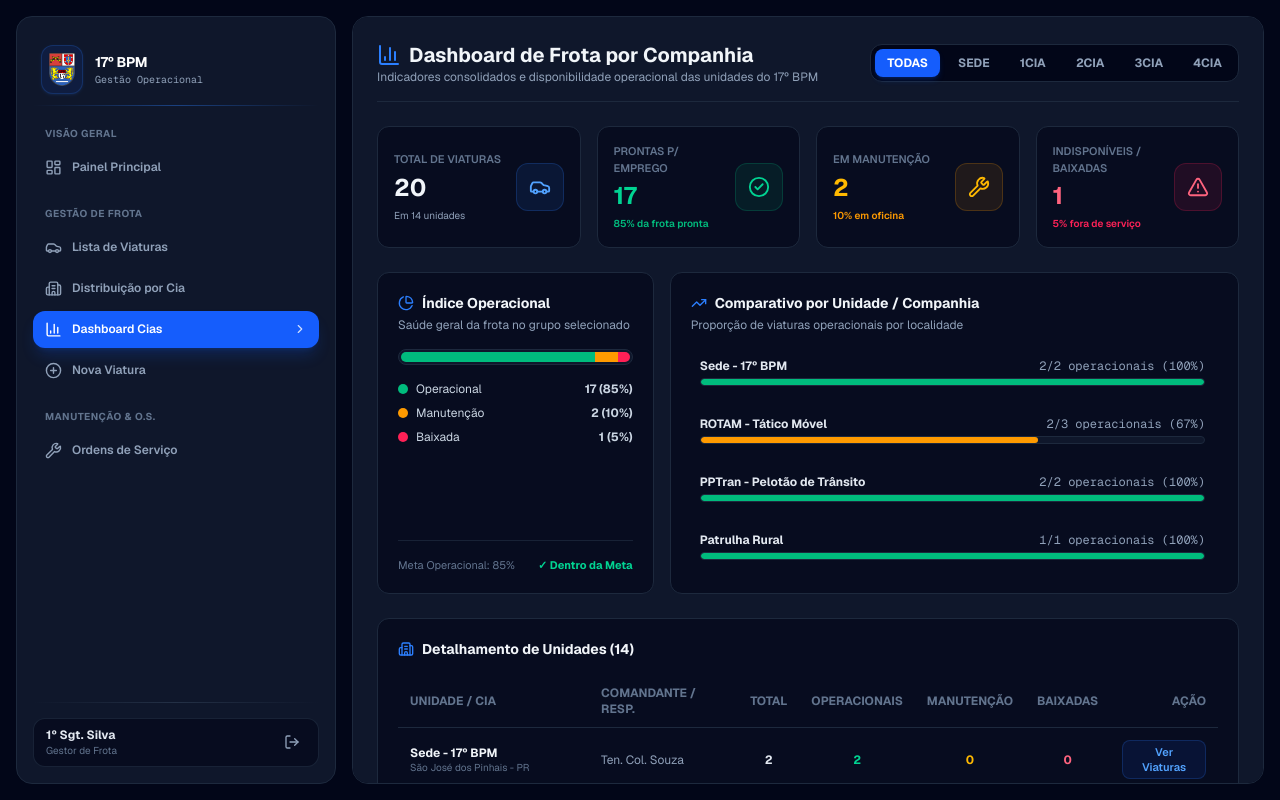
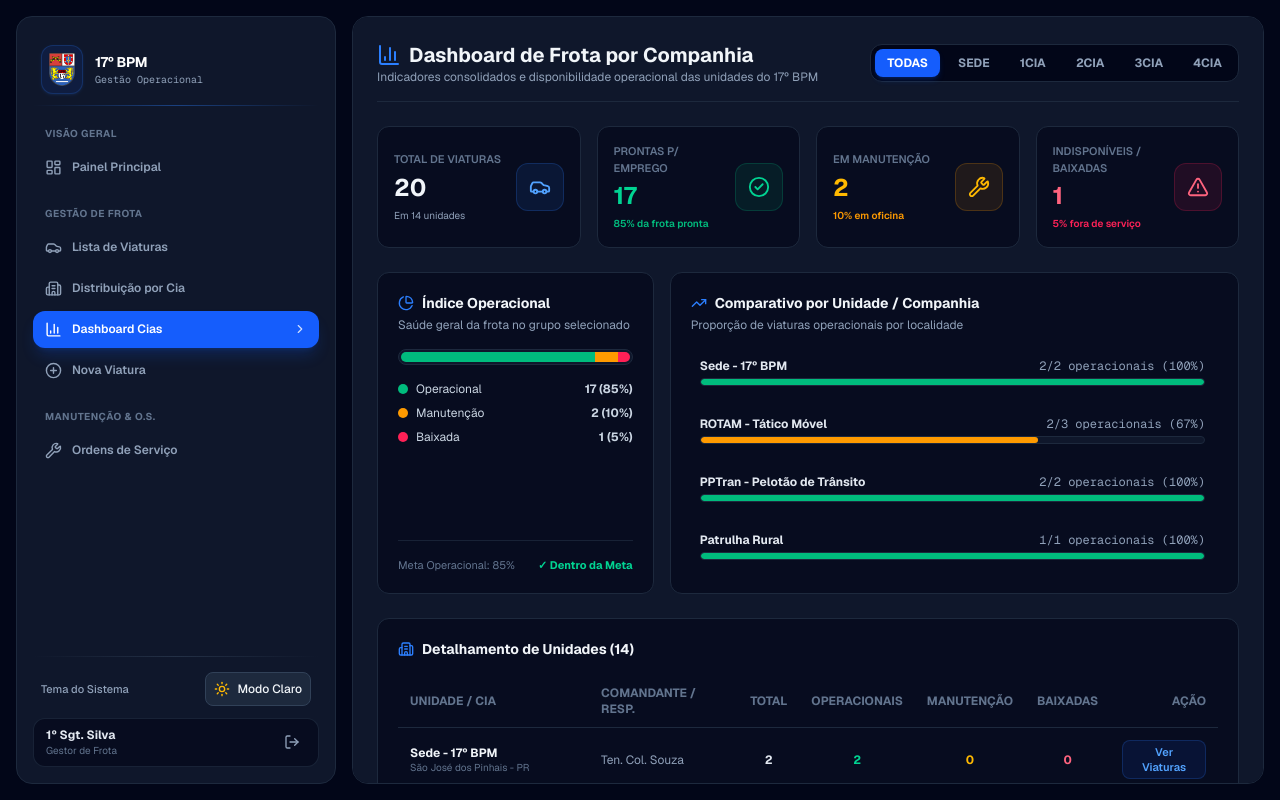
Before and after one commit to hildocosta/sistema-viaturas-17bpm, a Next.js app: page /dashboard/companhias/dashboard in a window 1280 px wide. Built offline with nearby package versions, Linux system fonts and the light colour scheme.

Commit message:
feat: adiciona suporte completo ao modo claro e escuro

```diff
--- a/package.json
+++ b/package.json
@@ -13,6 +13,7 @@
     "jspdf-autotable": "^5.0.8",
     "lucide-react": "^1.26.0",
     "next": "16.2.11",
+    "next-themes": "^0.4.6",
     "react": "19.2.4",
     "react-dom": "19.2.4"
   },
--- a/src/app/globals.css
+++ b/src/app/globals.css
@@ -1,8 +1,17 @@
 @import "tailwindcss";
+
+/* Define a variante dark customizada usando a diretiva atualizada do Tailwind v4 */
+@custom-variant dark (&:where(.dark, .dark *));
 
 :root {
   --background: #ffffff;
-  --foreground: #171717;
+  --foreground: #0f172a;
+}
+
+/* Quando a classe .dark for aplicada no <html> */
+.dark {
+  --background: #090d16;
+  --foreground: #f8fafc;
 }
 
 @theme inline {
@@ -12,17 +21,11 @@
   --font-mono: var(--font-geist-mono);
 }
 
-@media (prefers-color-scheme: dark) {
-  :root {
-    --background: #0a0a0a;
-    --foreground: #ededed;
-  }
-}
-
 body {
   background: var(--background);
   color: var(--foreground);
   font-family: Arial, Helvetica, sans-serif;
+  transition: background-color 0.2s ease, color 0.2s ease;
 }
 
 /* Customização de Scrollbar Dark/Sombria */
@@ -32,17 +35,17 @@ body {
 }
 
 .container-sombrio::-webkit-scrollbar-track {
-  background: rgba(15, 23, 42, 0.6); /* slate-900 translúcido */
+  background: rgba(15, 23, 42, 0.6);
   border-radius: 8px;
 }
 
 .container-sombrio::-webkit-scrollbar-thumb {
-  background: #334155; /* slate-700 */
+  background: #334155;
   border-radius: 8px;
 }
 
 .container-sombrio::-webkit-scrollbar-thumb:hover {
-  background: #3b82f6; /* blue-500 ao passar o mouse */
+  background: #3b82f6;
 }
 
 /* Suporte para Firefox */
--- a/src/app/layout.js
+++ b/src/app/layout.js
@@ -1,5 +1,6 @@
 import { Geist, Geist_Mono } from "next/font/google";
 import "./globals.css";
+import { ThemeProvider } from "@/components/ThemeProvider";
 
 const geistSans = Geist({
   variable: "--font-geist-sans",
@@ -21,8 +22,18 @@ export default function RootLayout({ children }) {
     <html
       lang="pt-BR"
       className={`${geistSans.variable} ${geistMono.variable} h-full antialiased`}
+      suppressHydrationWarning
     >
-      <body className="min-h-full flex flex-col bg-slate-950 text-slate-100">{children}</body>
+      <body className="min-h-full flex flex-col bg-slate-50 text-slate-900 dark:bg-slate-950 dark:text-slate-100 transition-colors duration-200">
+        <ThemeProvider
+          attribute="class"
+          defaultTheme="dark"
+          enableSystem
+          disableTransitionOnChange
+        >
+          {children}
+        </ThemeProvider>
+      </body>
     </html>
   );
 }
--- a/src/components/Sidebar/page.js
+++ b/src/components/Sidebar/page.js
@@ -14,6 +14,8 @@ import {
   LogOut,
   ChevronRight
 } from "lucide-react";
+
+import ThemeToggle from "@/components/ThemeToggle";
 
 export default function Sidebar() {
   const pathname = usePathname();
@@ -79,7 +81,7 @@ export default function Sidebar() {
   ];
 
   return (
-    <aside className="w-full h-full bg-slate-900 border border-slate-800 rounded-2xl p-4 flex flex-col justify-between container-sombrio select-none">
+    <aside className="w-full h-full bg-white dark:bg-slate-900 border border-slate-200 dark:border-slate-800 rounded-2xl p-4 flex flex-col justify-between container-sombrio select-none transition-colors">
       <div>
         {/* Cabeçalho / Logo do Sistema */}
         <div className="flex items-center gap-3 px-2 py-3 mb-5 relative">
@@ -93,8 +95,8 @@ export default function Sidebar() {
             />
           </div>
           <div>
-            <h1 className="text-sm font-bold text-white tracking-tight">17º BPM</h1>
-            <p className="text-[10px] text-slate-400 font-mono">Gestão Operacional</p>
+            <h1 className="text-sm font-bold text-slate-900 dark:text-white tracking-tight">17º BPM</h1>
+            <p className="text-[10px] text-slate-500 dark:text-slate-400 font-mono">Gestão Operacional</p>
           </div>
 
           {/* Divisor com Efeito Gradiente Neon */}
@@ -105,7 +107,7 @@ export default function Sidebar() {
         <div className="space-y-5">
           {menuItems.map((grupo, gIdx) => (
             <div key={gIdx}>
-              <p className="px-3 text-[10px] font-bold uppercase tracking-wider text-slate-500 mb-2">
+              <p className="px-3 text-[10px] font-bold uppercase tracking-wider text-slate-400 dark:text-slate-500 mb-2">
                 {grupo.titulo}
               </p>
 
@@ -120,11 +122,11 @@ export default function Sidebar() {
                         className={`flex items-center justify-between px-3 py-2.5 rounded-xl text-xs font-semibold transition-all cursor-pointer ${
                           ativo
                             ? "bg-blue-600 text-white shadow-lg shadow-blue-600/20"
-                            : "text-slate-400 hover:text-slate-200 hover:bg-slate-950/60"
+                            : "text-slate-600 dark:text-slate-400 hover:text-slate-900 dark:hover:text-slate-200 hover:bg-slate-100 dark:hover:bg-slate-950/60"
                         }`}
                       >
                         <div className="flex items-center gap-2.5">
-                          <Icone size={17} className={ativo ? "text-white" : "text-slate-400"} />
+                          <Icone size={17} className={ativo ? "text-white" : "text-slate-500 dark:text-slate-400"} />
                           <span>{item.nome}</span>
                         </div>
 
@@ -139,21 +141,28 @@ export default function Sidebar() {
         </div>
       </div>
 
-      {/* Rodapé da Sidebar - Usuário & Sair */}
-      <div className="relative pt-4">
+      {/* Rodapé da Sidebar - Alternador de Tema, Usuário & Sair */}
+      <div className="relative pt-4 space-y-3">
         {/* Divisor Superior do Rodapé com Efeito Gradiente */}
-        <div className="absolute top-0 left-0 right-0 h-px bg-linear-to-r from-transparent via-slate-700/60 to-transparent mb-3" />
+        <div className="absolute top-0 left-0 right-0 h-px bg-linear-to-r from-transparent via-slate-300 dark:via-slate-700/60 to-transparent" />
 
-        <div className="flex items-center justify-between px-3 py-2 bg-slate-950/60 border border-slate-800/80 rounded-xl">
+        {/* Botão de Alternância de Tema Dark / Light */}
+        <div className="flex items-center justify-between px-2">
+          <span className="text-[11px] font-medium text-slate-500 dark:text-slate-400">Tema do Sistema</span>
+          <ThemeToggle />
+        </div>
+
+        {/* Card do Usuário */}
+        <div className="flex items-center justify-between px-3 py-2 bg-slate-100 dark:bg-slate-950/60 border border-slate-200 dark:border-slate-800/80 rounded-xl">
           <div className="min-w-0">
-            <p className="text-xs font-bold text-slate-200 truncate">1º Sgt. Silva</p>
-            <p className="text-[10px] text-slate-500 truncate">Gestor de Frota</p>
+            <p className="text-xs font-bold text-slate-800 dark:text-slate-200 truncate">1º Sgt. Silva</p>
+            <p className="text-[10px] text-slate-500 dark:text-slate-500 truncate">Gestor de Frota</p>
           </div>
 
           <Link href="/">
             <button
               title="Sair do Sistema"
-              className="p-1.5 hover:bg-rose-500/10 text-slate-400 hover:text-rose-400 rounded-lg transition-colors cursor-pointer"
+              className="p-1.5 hover:bg-rose-500/10 text-slate-400 hover:text-rose-500 rounded-lg transition-colors cursor-pointer"
             >
               <LogOut size={16} />
             </button>
--- /dev/null
+++ b/src/components/ThemeProvider.js
@@ -0,0 +1,8 @@
+"use client";
+
+import * as React from "react";
+import { ThemeProvider as NextThemesProvider } from "next-themes";
+
+export function ThemeProvider({ children, ...props }) {
+  return <NextThemesProvider {...props}>{children}</NextThemesProvider>;
+}
--- /dev/null
+++ b/src/components/ThemeToggle.js
@@ -0,0 +1,47 @@
+"use client";
+
+import { useTheme } from "next-themes";
+import { useSyncExternalStore } from "react";
+import { Sun, Moon } from "lucide-react";
+
+// Função para verificar se o componente está montado no navegador (client-side)
+const emptySubscribe = () => () => {};
+function useIsMounted() {
+  return useSyncExternalStore(
+    emptySubscribe,
+    () => true,  // No cliente
+    () => false  // No servidor (SSR)
+  );
+}
+
+export default function ThemeToggle() {
+  const { theme, setTheme } = useTheme();
+  const isMounted = useIsMounted();
+
+  // Enquanto estiver renderizando no servidor, exibe um esqueleto/espaçador
+  if (!isMounted) {
+    return <div className="w-9 h-9" />;
+  }
+
+  const isDark = theme === "dark";
+
+  return (
+    <button
+      onClick={() => setTheme(isDark ? "light" : "dark")}
+      className="p-2 rounded-lg bg-slate-200 dark:bg-slate-800 text-slate-800 dark:text-slate-100 hover:bg-slate-300 dark:hover:bg-slate-700 transition-colors border border-slate-300 dark:border-slate-700 flex items-center justify-center gap-2 text-xs font-medium cursor-pointer"
+      title={isDark ? "Alternar para Modo Claro" : "Alternar para Modo Escuro"}
+    >
+      {isDark ? (
+        <>
+          <Sun size={16} className="text-amber-400" />
+          <span className="hidden md:inline">Modo Claro</span>
+        </>
+      ) : (
+        <>
+          <Moon size={16} className="text-slate-700" />
+          <span className="hidden md:inline">Modo Escuro</span>
+        </>
+      )}
+    </button>
+  );
+}
--- a/src/components/sidebar/page.js
+++ b/src/components/sidebar/page.js
@@ -14,6 +14,8 @@ import {
   LogOut,
   ChevronRight
 } from "lucide-react";
+
+import ThemeToggle from "@/components/ThemeToggle";
 
 export default function Sidebar() {
   const pathname = usePathname();
@@ -79,7 +81,7 @@ export default function Sidebar() {
   ];
 
   return (
-    <aside className="w-full h-full bg-slate-900 border border-slate-800 rounded-2xl p-4 flex flex-col justify-between container-sombrio select-none">
+    <aside className="w-full h-full bg-white dark:bg-slate-900 border border-slate-200 dark:border-slate-800 rounded-2xl p-4 flex flex-col justify-between container-sombrio select-none transition-colors">
       <div>
         {/* Cabeçalho / Logo do Sistema */}
         <div className="flex items-center gap-3 px-2 py-3 mb-5 relative">
@@ -93,8 +95,8 @@ export default function Sidebar() {
             />
           </div>
           <div>
-            <h1 className="text-sm font-bold text-white tracking-tight">17º BPM</h1>
-            <p className="text-[10px] text-slate-400 font-mono">Gestão Operacional</p>
+            <h1 className="text-sm font-bold text-slate-900 dark:text-white tracking-tight">17º BPM</h1>
+            <p className="text-[10px] text-slate-500 dark:text-slate-400 font-mono">Gestão Operacional</p>
           </div>
 
           {/* Divisor com Efeito Gradiente Neon */}
@@ -105,7 +107,7 @@ export default function Sidebar() {
         <div className="space-y-5">
           {menuItems.map((grupo, gIdx) => (
             <div key={gIdx}>
-              <p className="px-3 text-[10px] font-bold uppercase tracking-wider text-slate-500 mb-2">
+              <p className="px-3 text-[10px] font-bold uppercase tracking-wider text-slate-400 dark:text-slate-500 mb-2">
                 {grupo.titulo}
               </p>
 
@@ -120,11 +122,11 @@ export default function Sidebar() {
                         className={`flex items-center justify-between px-3 py-2.5 rounded-xl text-xs font-semibold transition-all cursor-pointer ${
                           ativo
                             ? "bg-blue-600 text-white shadow-lg shadow-blue-600/20"
-                            : "text-slate-400 hover:text-slate-200 hover:bg-slate-950/60"
+                            : "text-slate-600 dark:text-slate-400 hover:text-slate-900 dark:hover:text-slate-200 hover:bg-slate-100 dark:hover:bg-slate-950/60"
                         }`}
                       >
                         <div className="flex items-center gap-2.5">
-                          <Icone size={17} className={ativo ? "text-white" : "text-slate-400"} />
+                          <Icone size={17} className={ativo ? "text-white" : "text-slate-500 dark:text-slate-400"} />
                           <span>{item.nome}</span>
                         </div>
 
@@ -139,21 +141,28 @@ export default function Sidebar() {
         </div>
       </div>
 
-      {/* Rodapé da Sidebar - Usuário & Sair */}
-      <div className="relative pt-4">
+      {/* Rodapé da Sidebar - Alternador de Tema, Usuário & Sair */}
+      <div className="relative pt-4 space-y-3">
         {/* Divisor Superior do Rodapé com Efeito Gradiente */}
-        <div className="absolute top-0 left-0 right-0 h-px bg-linear-to-r from-transparent via-slate-700/60 to-transparent mb-3" />
+        <div className="absolute top-0 left-0 right-0 h-px bg-linear-to-r from-transparent via-slate-300 dark:via-slate-700/60 to-transparent" />
 
-        <div className="flex items-center justify-between px-3 py-2 bg-slate-950/60 border border-slate-800/80 rounded-xl">
+        {/* Botão de Alternância de Tema Dark / Light */}
+        <div className="flex items-center justify-between px-2">
+          <span className="text-[11px] font-medium text-slate-500 dark:text-slate-400">Tema do Sistema</span>
+          <ThemeToggle />
+        </div>
+
+        {/* Card do Usuário */}
+        <div className="flex items-center justify-between px-3 py-2 bg-slate-100 dark:bg-slate-950/60 border border-slate-200 dark:border-slate-800/80 rounded-xl">
           <div className="min-w-0">
-            <p className="text-xs font-bold text-slate-200 truncate">1º Sgt. Silva</p>
-            <p className="text-[10px] text-slate-500 truncate">Gestor de Frota</p>
+            <p className="text-xs font-bold text-slate-800 dark:text-slate-200 truncate">1º Sgt. Silva</p>
+            <p className="text-[10px] text-slate-500 dark:text-slate-500 truncate">Gestor de Frota</p>
           </div>
 
           <Link href="/">
             <button
               title="Sair do Sistema"
-              className="p-1.5 hover:bg-rose-500/10 text-slate-400 hover:text-rose-400 rounded-lg transition-colors cursor-pointer"
+              className="p-1.5 hover:bg-rose-500/10 text-slate-400 hover:text-rose-500 rounded-lg transition-colors cursor-pointer"
             >
               <LogOut size={16} />
             </button>
```
Also changed, not shown: 1 other file (tests, documents, lock files or other folders).
